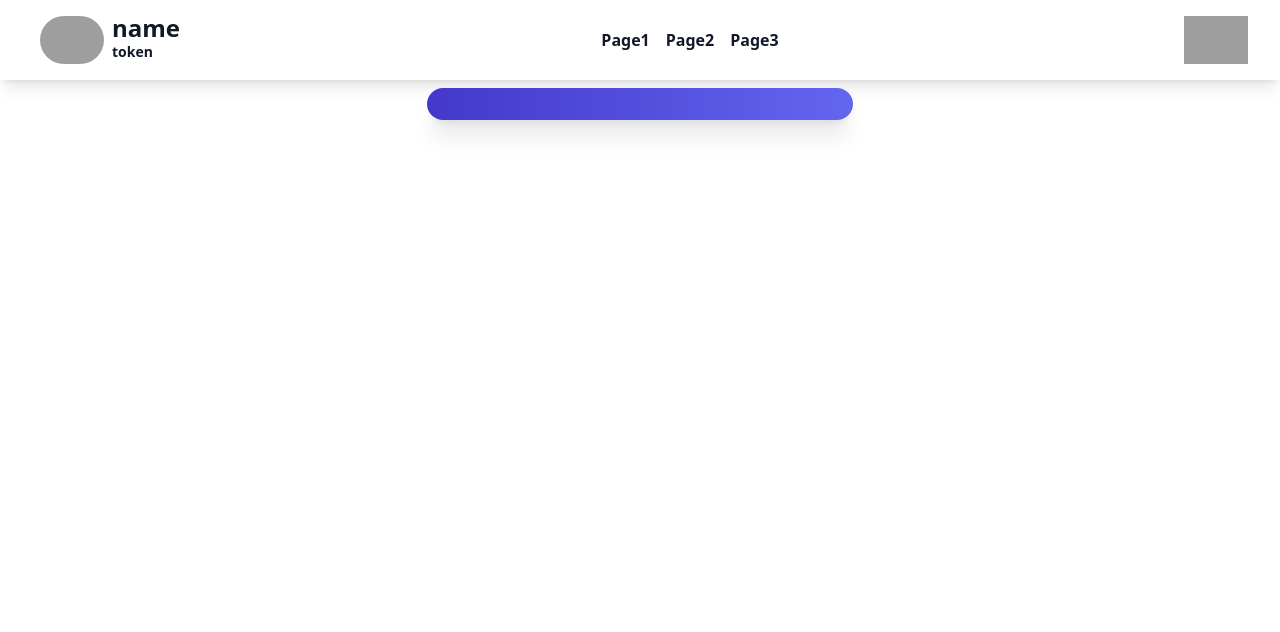
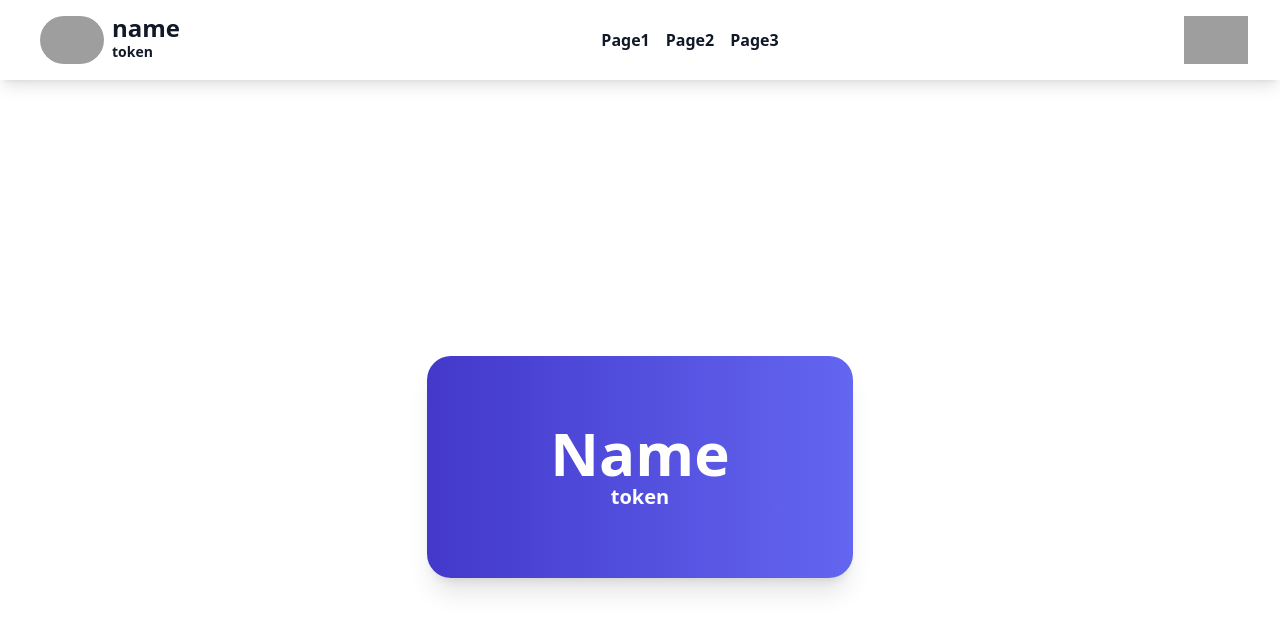
Before and after one commit to ConnecMent/platform, a website built with Vite: page frontend/homepage.html in a window 1280 px wide. Built offline with nearby package versions, Linux system fonts and the light colour scheme; grey boxes are pictures that could not be loaded.

Commit message:
feat: create personal Card in homepage

```diff
--- a/frontend/homepage.html
+++ b/frontend/homepage.html
@@ -6,8 +6,8 @@
     <title>Home Page</title>
     <script defer src="main.js" type="module"></script>
   </head>
-  <body>
-    <header>
+  <body class="h-screen">
+    <header class="h-1/6">
       <nav
         class="shadow-lg mx-auto flex items-center justify-between py-4 px-8"
       >
@@ -59,10 +59,17 @@
       </nav>
     </header>
 
-    <main
-      class="mt-2 rounded-3xl shadow-xl bg-gradient-to-r from-indigo-700 to-indigo-500 mx-auto flex w-4/12 items-center justify-between py-4 px-8"
-    >
-      <MAIN></MAIN>
+    <main class="w-full h-5/6 flex flex-col items-center justify-center">
+      <div
+        class="rounded-3xl shadow-xl bg-gradient-to-r from-indigo-700 to-indigo-500 flex flex-col h-2/6 w-2/6 items-center justify-center"
+      >
+        <span id="main-name" class="text-6xl font-semibold text-white"
+          >Name</span
+        >
+        <span id="main-token" class="text-xl font-semibold text-white"
+          >token</span
+        >
+      </div>
     </main>
   </body>
 </html>
```
